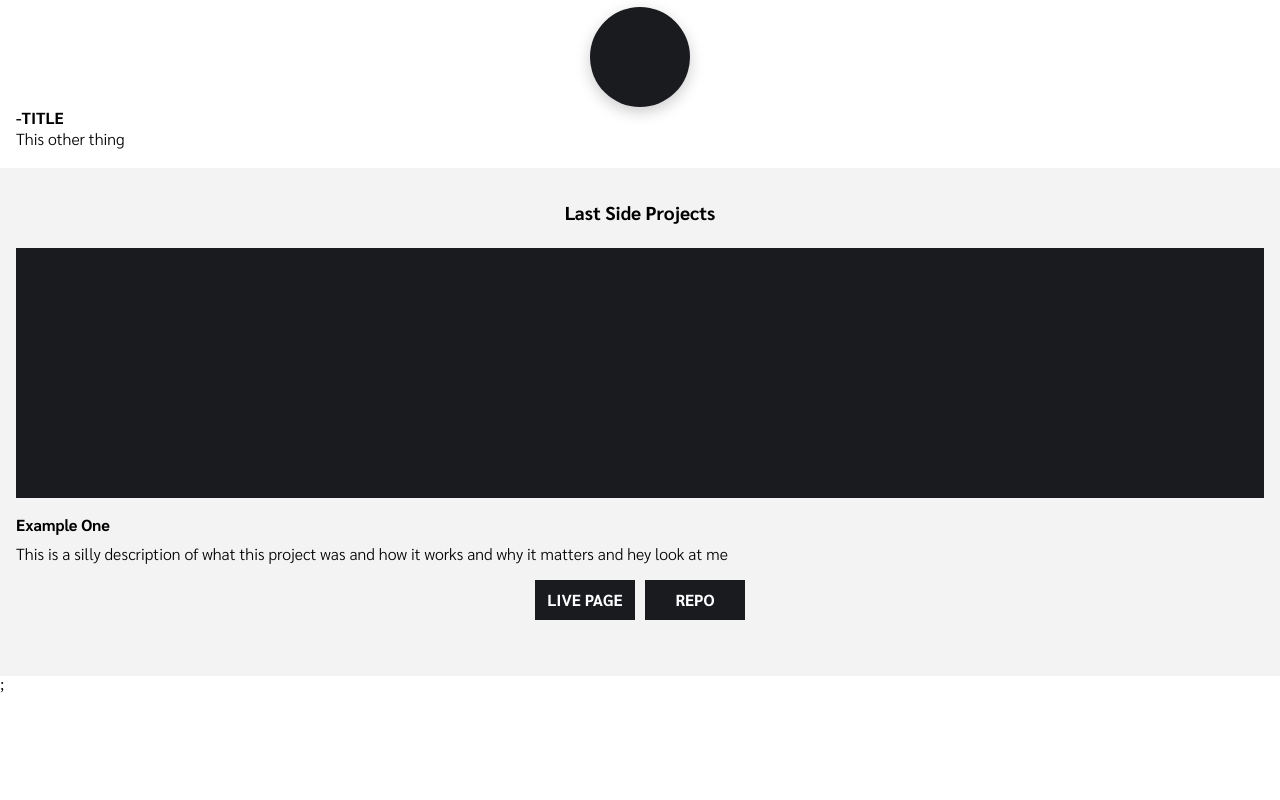
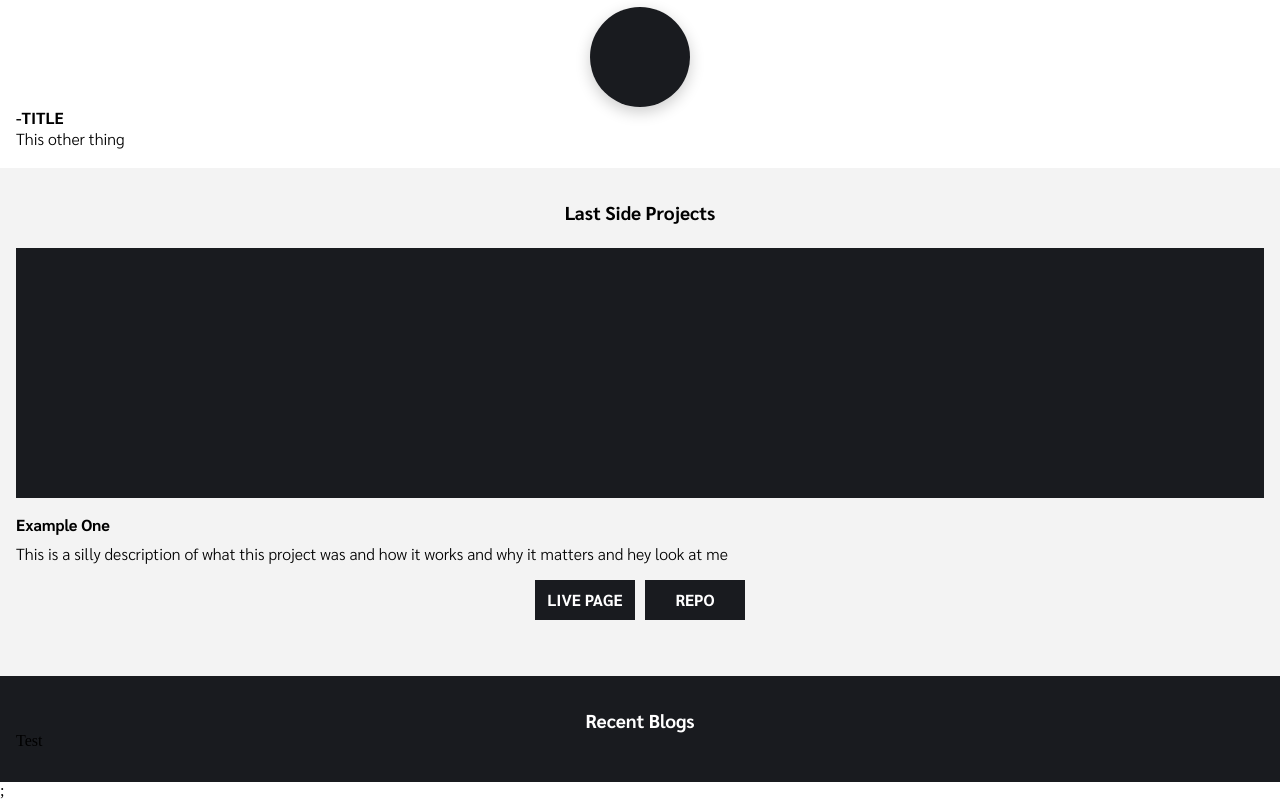
Before and after one commit to jesusrmz19/jesusrmz, a Next.js app: page / in a window 1280 px wide. Shown: the part 2725-3525 px from the top of the page. Before the commit the page ends 3419 px from the top, so only its background shows below. Built offline with nearby package versions, Linux system fonts and the light colour scheme.

Commit message:
Add posts section and logic to load the latest posts

```diff
--- /dev/null
+++ b/components/styles/RecentBlogs.js
@@ -0,0 +1,13 @@
+import styled from 'styled-components';
+
+const RecentBlogs = styled.section`
+  padding: 2rem 1rem;
+  background: var(--primaryColor);
+  h3 {
+    text-align: center;
+    font-family: var(--bold);
+    color: var(--white);
+  }
+`;
+
+export default RecentBlogs;
--- /dev/null
+++ b/lib/posts.js
@@ -0,0 +1,69 @@
+import fs from 'fs';
+import path from 'path';
+import matter from 'gray-matter';
+import remark from 'remark';
+import html from 'remark-html';
+import highlight from 'remark-highlight.js';
+
+const postsDirectory = path.join(process.cwd(), 'posts');
+
+export function getSortedPostsData() {
+  // Get file names under /posts
+  const fileNames = fs.readdirSync(postsDirectory);
+
+  const allPostsData = fileNames.map((fileName) => {
+    // Remove ".md" from file name to get id
+    const id = fileName.replace(/\.md$/, '');
+    // Read markdown file as string
+    const fullPath = path.join(postsDirectory, fileName);
+    const fileContents = fs.readFileSync(fullPath, 'utf8');
+    // Use gray-matter to parse the post metadata section
+    const matterResult = matter(fileContents);
+    // Combine the data with the id
+    return {
+      id,
+      ...matterResult.data,
+    };
+  });
+  // Sort posts by date
+  return allPostsData.sort((a, b) => {
+    if (a.date < b.date) {
+      return 1;
+    } else {
+      return -1;
+    }
+  });
+}
+
+export function getAllPostIds() {
+  const fileNames = fs.readdirSync(postsDirectory);
+  return fileNames.map((fileName) => {
+    return {
+      params: {
+        id: fileName.replace(/\.md$/, ''),
+      },
+    };
+  });
+}
+
+export async function getPostData(id) {
+  const fullPath = path.join(postsDirectory, `${id}.md`);
+  const fileContents = fs.readFileSync(fullPath, 'utf8');
+
+  // Use gray-matter to parse the post metadata section
+  const matterResult = matter(fileContents);
+
+  // Use remark to convert markdown into HTML string
+  const processedContent = await remark()
+    .use(highlight)
+    .use(html)
+    .process(matterResult.content);
+  const contentHtml = processedContent.toString();
+
+  // Combine the data with the id and contentHtml
+  return {
+    id,
+    contentHtml,
+    ...matterResult.data,
+  };
+}
--- a/package.json
+++ b/package.json
@@ -17,9 +17,14 @@
     "@fortawesome/free-solid-svg-icons": "^5.15.4",
     "@fortawesome/react-fontawesome": "^0.1.15",
     "components": "^0.1.0",
+    "date-fns": "^2.23.0",
+    "gray-matter": "^4.0.3",
     "next": "^11.1.2",
     "react": "^17.0.2",
     "react-dom": "^17.0.2",
+    "remark": "^14.0.1",
+    "remark-highlight.js": "^7.0.1",
+    "remark-html": "^14.0.1",
     "styled-components": "^5.3.1"
   },
   "devDependencies": {
--- a/pages/index.js
+++ b/pages/index.js
@@ -9,8 +9,19 @@ import experiments from '../content/experiments.json';
 import Experiment from '../components/Experiment';
 import sideprojects from '../content/sideprojects.json';
 import ContactStyles from '../components/styles/ContactStyles';
+import RecentBlogs from '../components/styles/RecentBlogs';
+import { getSortedPostsData } from '../lib/posts';
 
-function Home() {
+export async function getStaticProps() {
+  const recentPostsData = getSortedPostsData();
+  return {
+    props: {
+      recentPostsData,
+    },
+  };
+}
+
+function Home({ recentPostsData }) {
   return (
     <main>
       <FirstFold>
@@ -66,6 +77,14 @@ function Home() {
           the contact below or <a href="#">shoot me an email</a>.
         </p>
       </ContactStyles> */}
+      <RecentBlogs>
+        <h3>Recent Blogs</h3>
+        <div className="blogs">
+          {recentPostsData.map(({ id, description, title }) => (
+            <p key={id}>{title}</p>
+          ))}
+        </div>
+      </RecentBlogs>
     </main>
   );
 }
--- a/posts/2021-09-10-test.md
+++ b/posts/2021-09-10-test.md
@@ -1,9 +1,12 @@
 ---
 layout: blog
 title: Test
-description: "This is just the test to see where this is added "
-date: 2021-09-10
+description: 'This is just the test to see where this is added '
+date: '2021-09-10'
 ---
+
 # This
+
 ## is
+
 ### the etest
```
Also changed, not shown: 1 other file (tests, documents, lock files or other folders).
